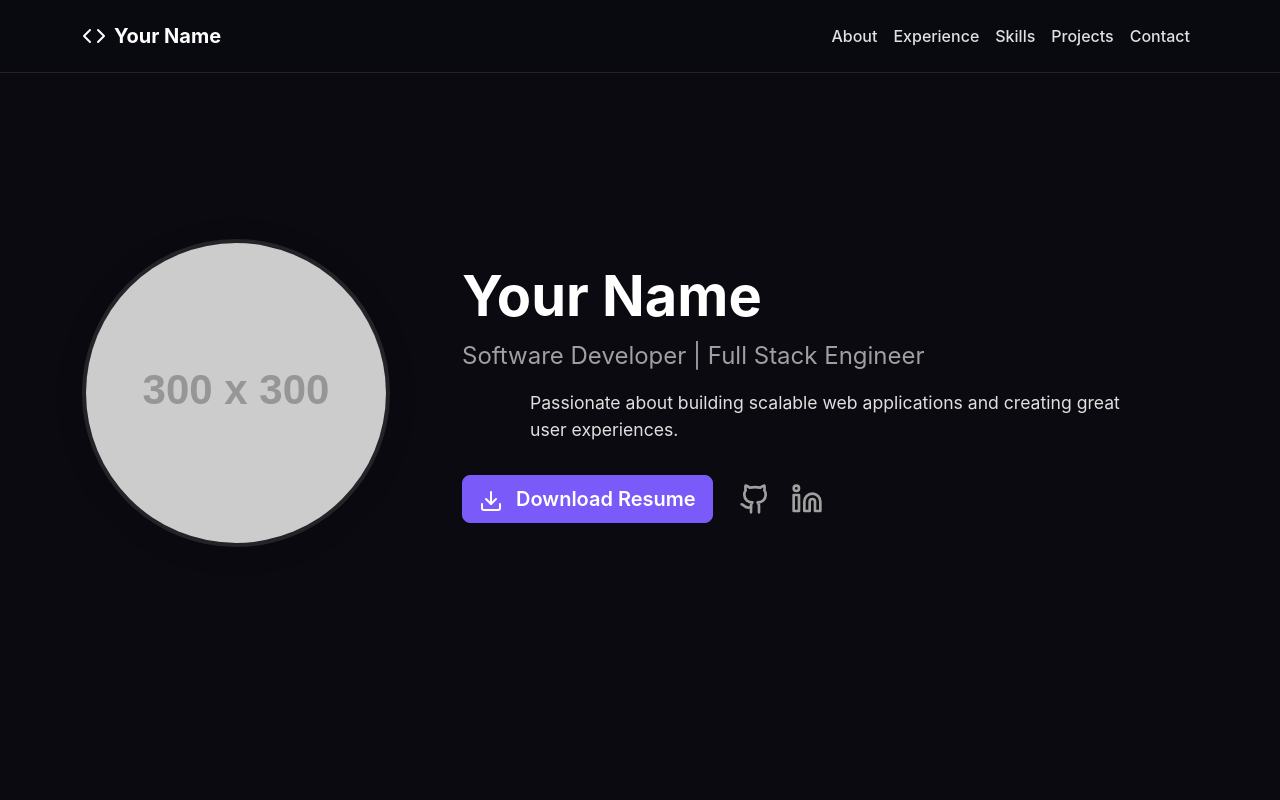
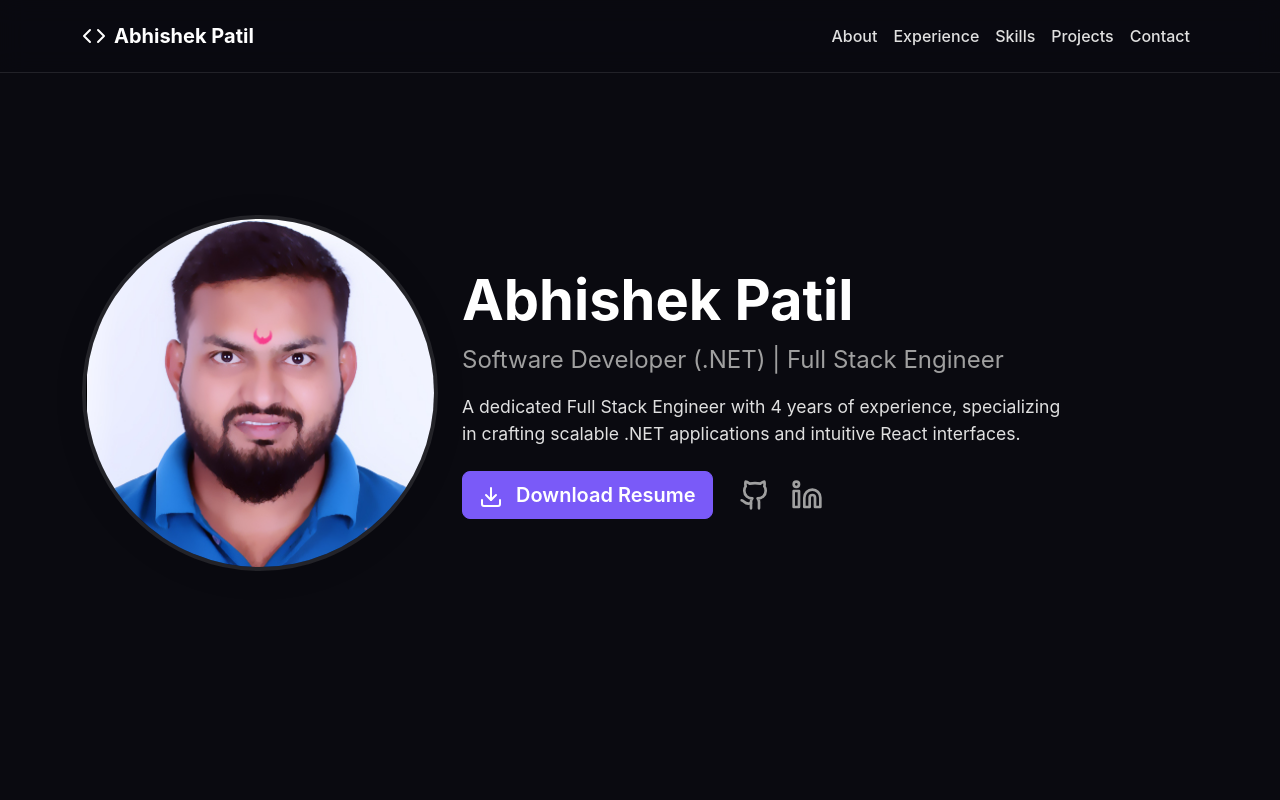
Before and after one commit to TheCoderAbhishek/my-portfolio, a React (Vite) app: page / in a window 1280 px wide. Shown: the top 800 px of the page. Built offline with nearby package versions, Linux system fonts and the light colour scheme; a web font is replaced by a local one.

Commit message:
Make changes in navbar and hero section by including my own information.

```diff
--- a/src/components/Hero.tsx
+++ b/src/components/Hero.tsx
@@ -10,33 +10,34 @@ function Hero() {
         <Row className="align-items-center text-center text-lg-start">
           <Col lg={4} className="mb-4 mb-lg-0">
             <Image
-              src="https://placehold.co/300x300/161621/FFFFFF?text=Your+Photo"
-              alt="Your Name"
+              src="profile_photo.jpg"
+              alt="Profile Photo"
               roundedCircle
               fluid
               className="profile-image"
             />
           </Col>
           <Col lg={8}>
-            <h1 className="hero-title">Your Name</h1>
+            <h1 className="hero-title">Abhishek Patil</h1>
             <p className="hero-subtitle">
-              Software Developer | Full Stack Engineer
+              Software Developer (.NET) | Full Stack Engineer
             </p>
             <p className="hero-description">
-              Passionate about building scalable web applications and creating
-              great user experiences.
+              A dedicated Full Stack Engineer with 4 years of experience,
+              specializing in crafting scalable .NET applications and intuitive
+              React interfaces.
             </p>
             <div className="mt-4">
               <Button
                 variant="primary"
                 size="lg"
-                href="/resume.pdf"
+                href="resume.pdf"
                 className="hero-button me-3"
               >
                 <Download className="me-2" /> Download Resume
               </Button>
               <a
-                href="https://github.com/your-username"
+                href="https://github.com/TheCoderAbhishek"
                 target="_blank"
                 rel="noopener noreferrer"
                 className="social-link"
@@ -44,7 +45,7 @@ function Hero() {
                 <Github size={32} />
               </a>
               <a
-                href="https://linkedin.com/in/your-username"
+                href="https://linkedin.com/in/yuvraj96k"
                 target="_blank"
                 rel="noopener noreferrer"
                 className="social-link"
--- a/src/components/NavbarComponent.tsx
+++ b/src/components/NavbarComponent.tsx
@@ -16,7 +16,7 @@ export function NavbarComponent() {
           className="fw-bold d-flex align-items-center"
         >
           <Code className="me-2" />
-          Your Name
+          Abhishek Patil
         </Navbar.Brand>
         <Navbar.Toggle aria-controls="basic-navbar-nav" />
         <Navbar.Collapse id="basic-navbar-nav">
--- a/src/style/Hero.css
+++ b/src/style/Hero.css
@@ -24,7 +24,6 @@
 .hero-description {
   font-size: 1.1rem;
   max-width: 600px;
-  margin: 1rem auto 2rem auto;
 }
 
 .hero-button {
```
Also changed, not shown: public/profile_photo.jpg (added), 1 other file (tests, documents, lock files or other folders).
